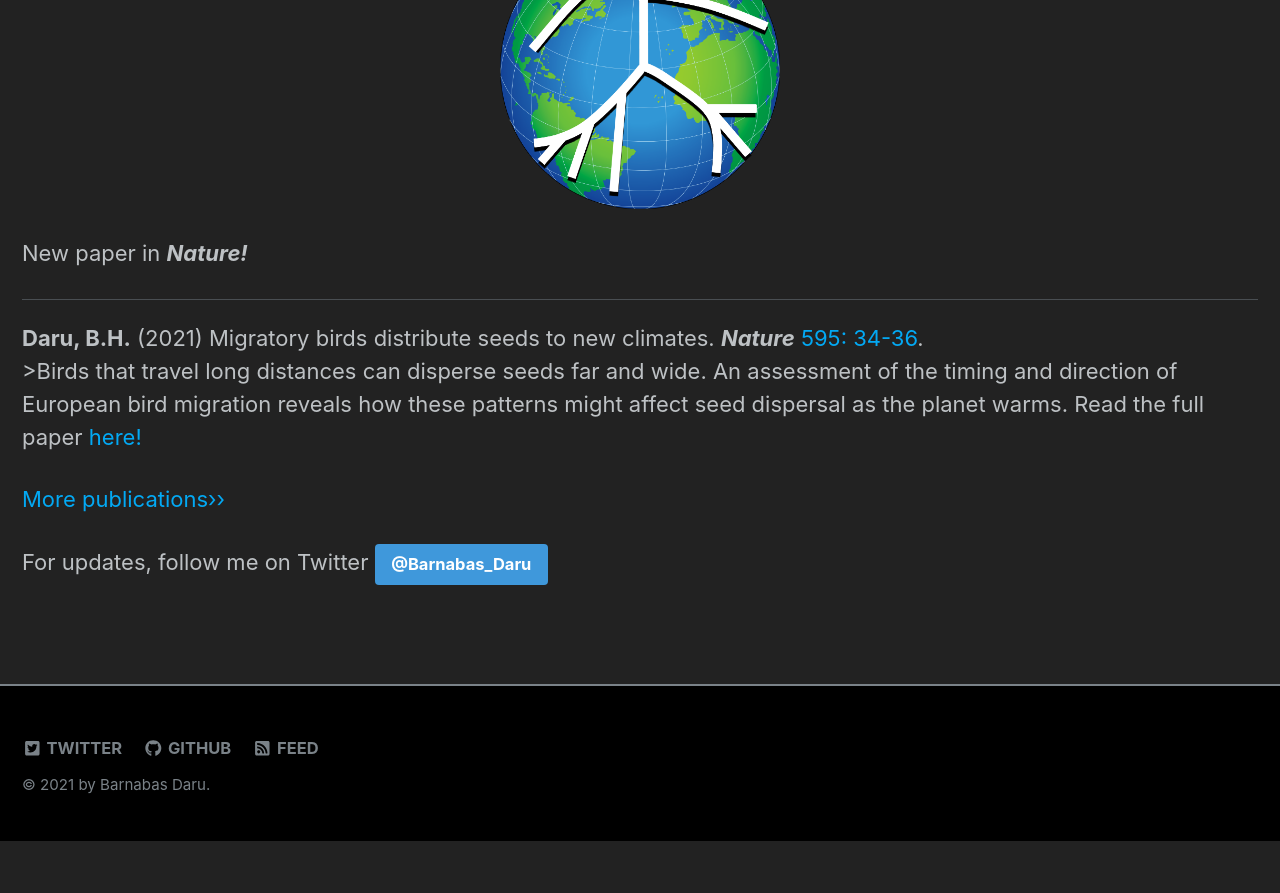
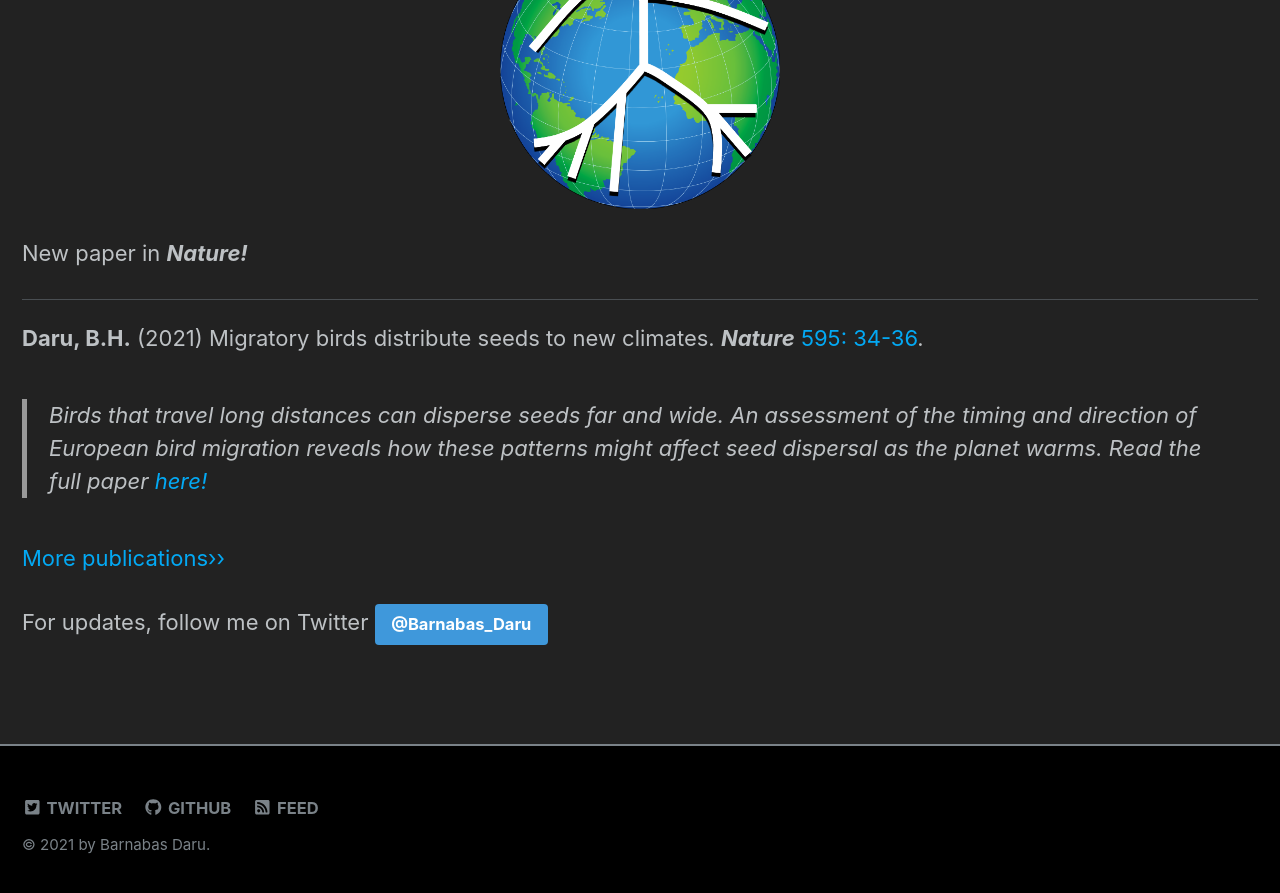
Before and after one commit to darunabas/darulab.github.io, a Jekyll site: the page built from index.html, in a window 1280 px wide and 900 px high, scrolled down 700 px. Shown: the top 893 px of the window. Built offline with Jekyll 4.4.1, drawn with Linux system fonts in a browser that asks for light colours; nearby versions of some CDN libraries; the list of posts is cut into pages by our own code; before the commit the page ends 1541 px from its top, so only the background shows below that.

Commit message:
Update index.html

```diff
--- a/index.html
+++ b/index.html
@@ -19,7 +19,9 @@
 <p><hr>
 
 <p><b>Daru, B.H.</b> (2021) Migratory birds distribute seeds to new climates. <b><i>Nature</i></b> <a target="_blank" rel="noopener noreferrer" href="https://doi.org/10.1038/d41586-021-01547-1">595: 34-36</a>.<br>
->Birds that travel long distances can disperse seeds far and wide. An assessment of the timing and direction of European bird migration reveals how these patterns might affect seed dispersal as the planet warms. Read the full paper <a target="_blank" rel="noopener noreferrer" href="https://doi.org/10.1038/d41586-021-01547-1">here!</a>
+  <blockquote>
+<p>Birds that travel long distances can disperse seeds far and wide. An assessment of the timing and direction of European bird migration reveals how these patterns might affect seed dispersal as the planet warms. Read the full paper <a target="_blank" rel="noopener noreferrer" href="https://doi.org/10.1038/d41586-021-01547-1">here!</a></p>
+</blockquote>
 
 <p><a href="https://barnabasdaru.com/publications/">More publications››</a>
 
```
